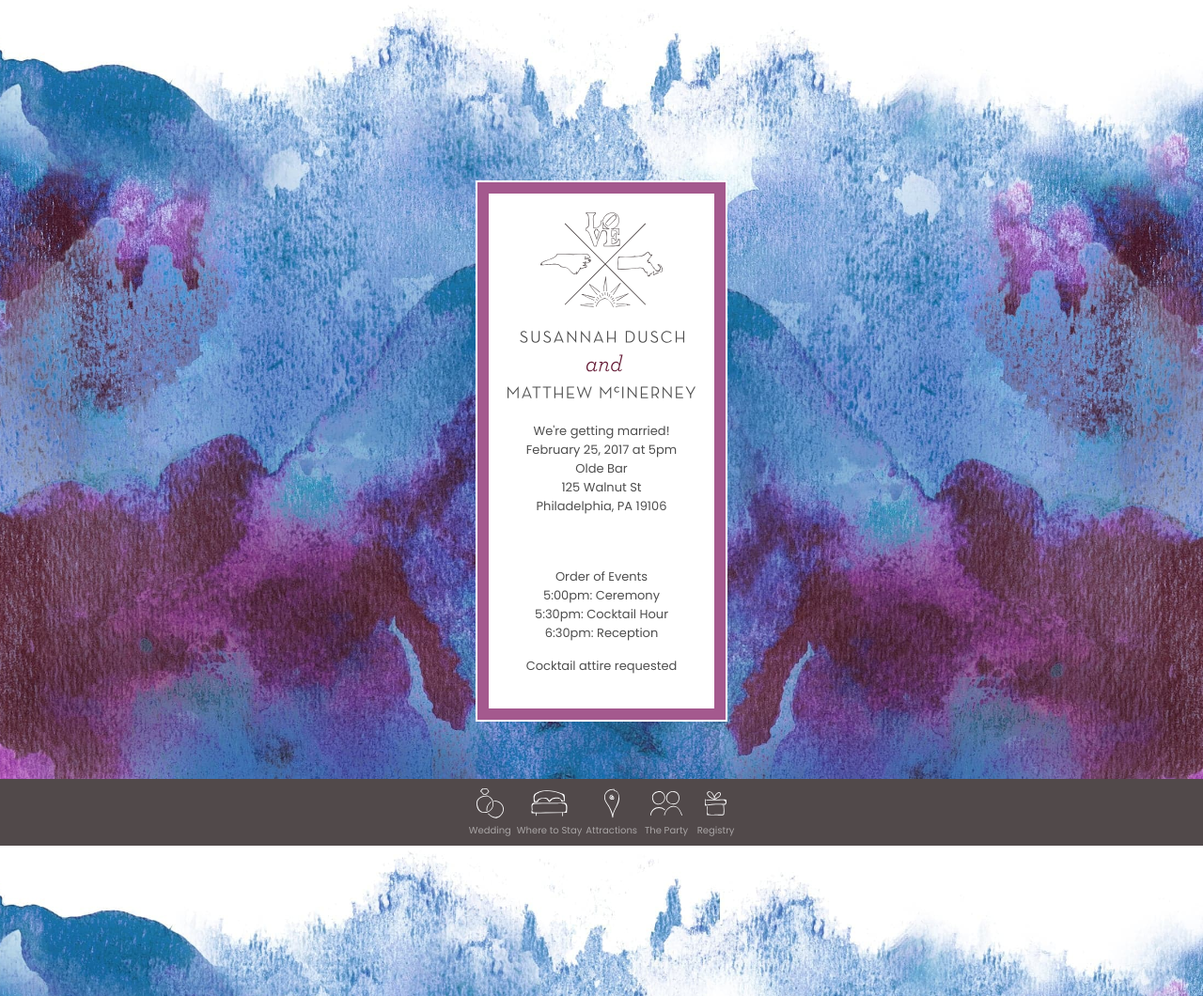
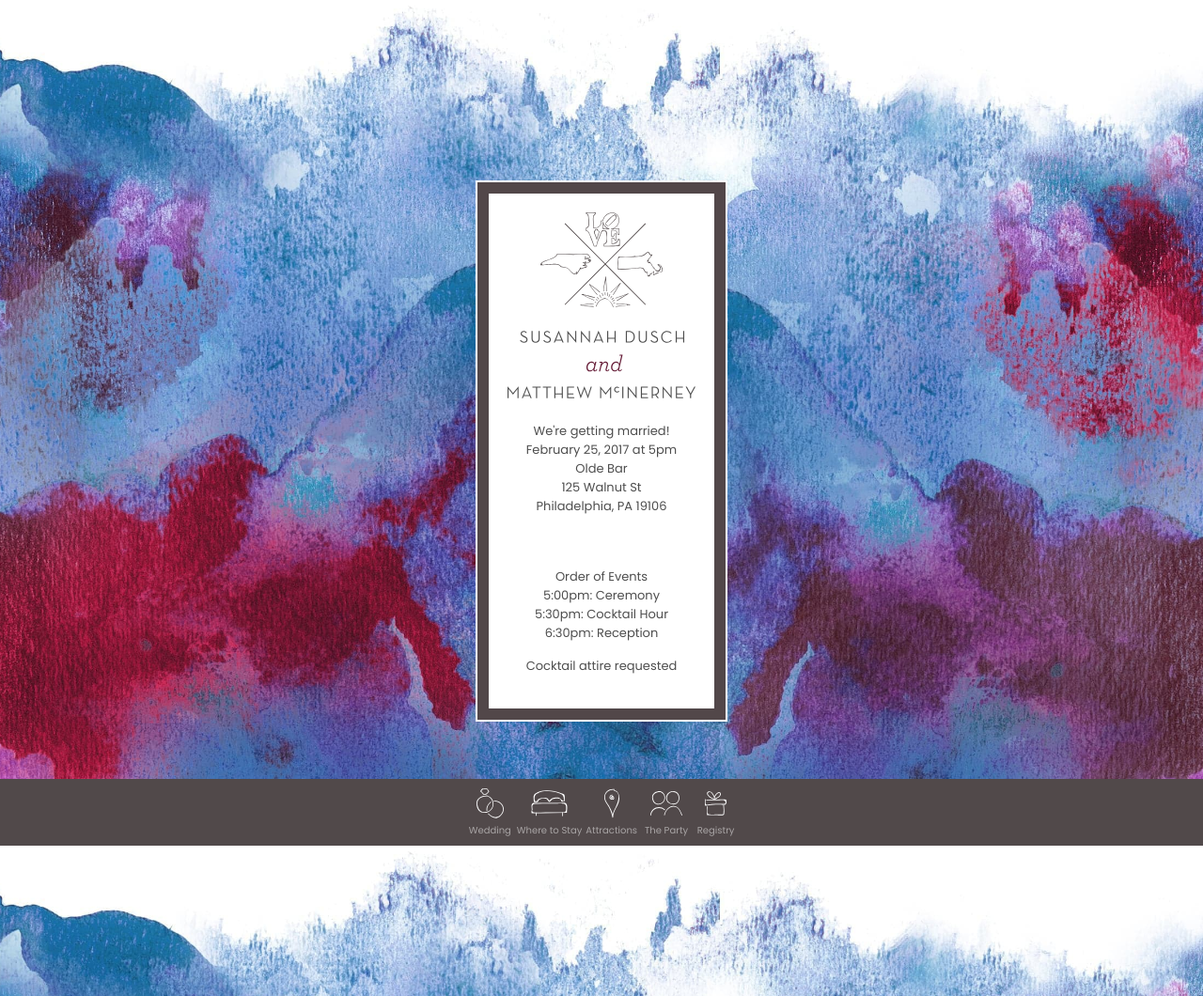
Before and after one commit to mattmotel/mattsuzy, a Jekyll site: the page built from index.html, in a window 1280 px wide. Shown: the whole page at 94% size. Built offline with Jekyll 4.4.1, drawn with Linux system fonts in a browser that asks for light colours; nearby versions of some CDN libraries.

Commit message:
color update

```diff
--- a/_sass/_layout.scss
+++ b/_sass/_layout.scss
@@ -36,9 +36,9 @@ padding:0;}
 /* The animation code */
 @keyframes thecolor {
 0% { box-shadow: 0 0 0 12px #006584, 0 0 0 14px #ffffff; }
-25% { box-shadow: 0 0 0 12px #841733, 0 0 0 14px #ffffff; }
-50% { box-shadow: 0 0 0 12px #a45a8f, 0 0 0 14px #ffffff; }
-75% { box-shadow: 0 0 0 12px #6c2738, 0 0 0 14px #ffffff; }
+25% { box-shadow: 0 0 0 12px #b51a1a, 0 0 0 14px #ffffff; }
+50% { box-shadow: 0 0 0 12px #50484a, 0 0 0 14px #ffffff; }
+75% { box-shadow: 0 0 0 12px #681b31, 0 0 0 14px #ffffff; }
 100% { box-shadow: 0 0 0 12px #006584, 0 0 0 14px #ffffff; }
 }
 
```
Also changed, not shown: images/color.jpg.
